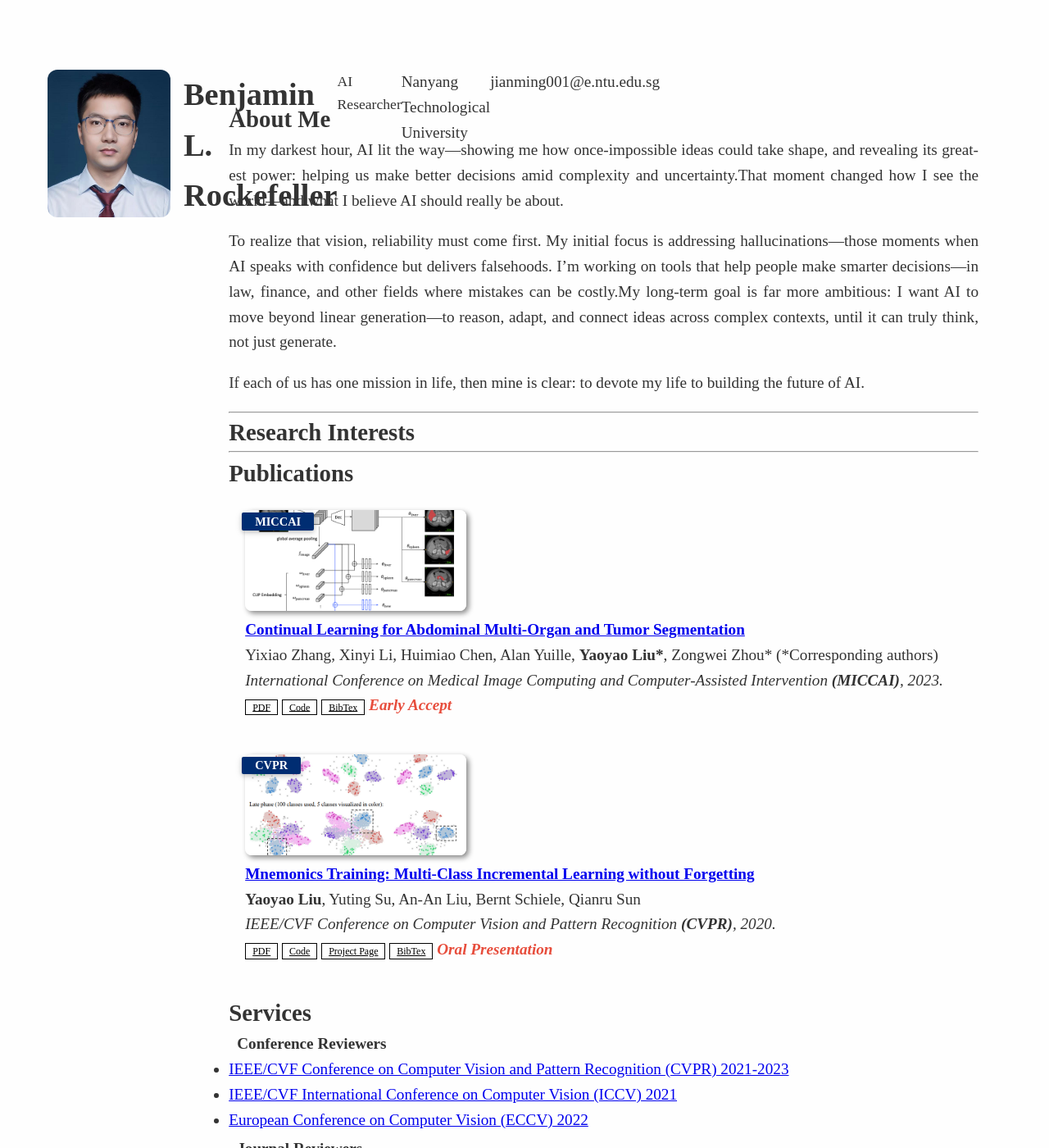
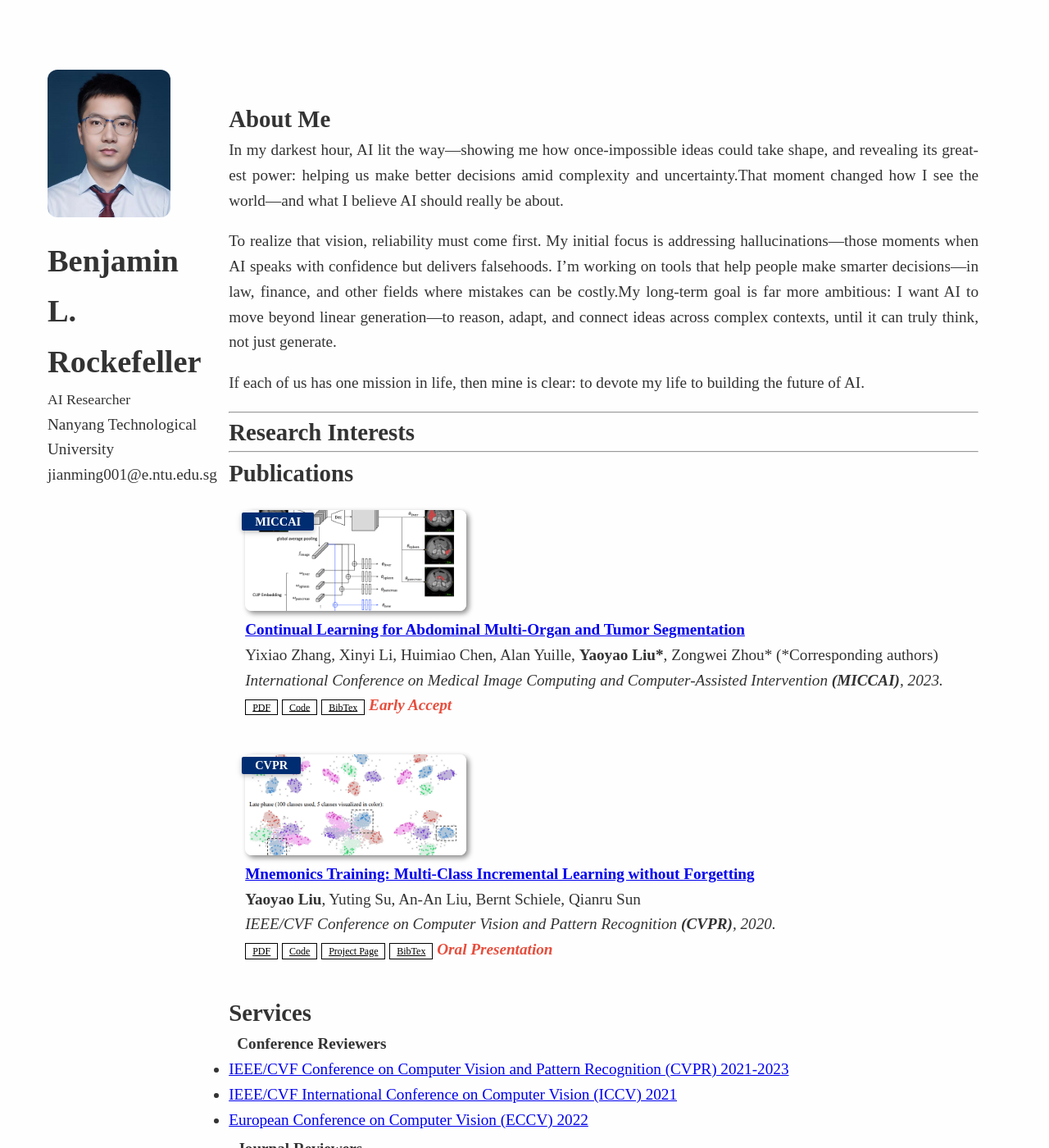
Before and after one commit to BenjaminRockefeller/benjaminrockefeller.github.io, a Jekyll site: the page built from index.md, in a window 1280 px wide and 1400 px high. Shown: the whole window at 82% size. Built offline with Jekyll 4.4.1, drawn with Linux system fonts in a browser that asks for light colours; a style sheet for code colours, icons or effects is not loaded; our own code applies the rules of GitHub Pages for plain Markdown files.

Commit message:
Update minimal-light.scss

```diff
--- a/_sass/minimal-light.scss
+++ b/_sass/minimal-light.scss
@@ -56,28 +56,6 @@ header {
 }
 
 /* ===== 个人信息块 ===== */
-/* 让头像与文字水平排列 */
-header {
-  display: flex;
-  flex-direction: row;
-  align-items: flex-start;
-}
-
-/* 让头像和文字之间留点间距 */
-.image.avatar {
-  margin-right: 1rem;
-}
-
-/* 控制 info 宽度，防止太窄换行 */
-.profile-info {
-  flex: 1; /* 撑满剩余宽度 */
-  max-width: calc(100% - 150px - 1rem); /* 减去头像宽度和间距 */
-  line-height: 1.6;
-  font-size: 1.2rem;
-  word-break: break-word;
-  white-space: normal;
-}
-
 .profile-info {
   margin-top: 1rem;
   line-height: 1.6;
```
